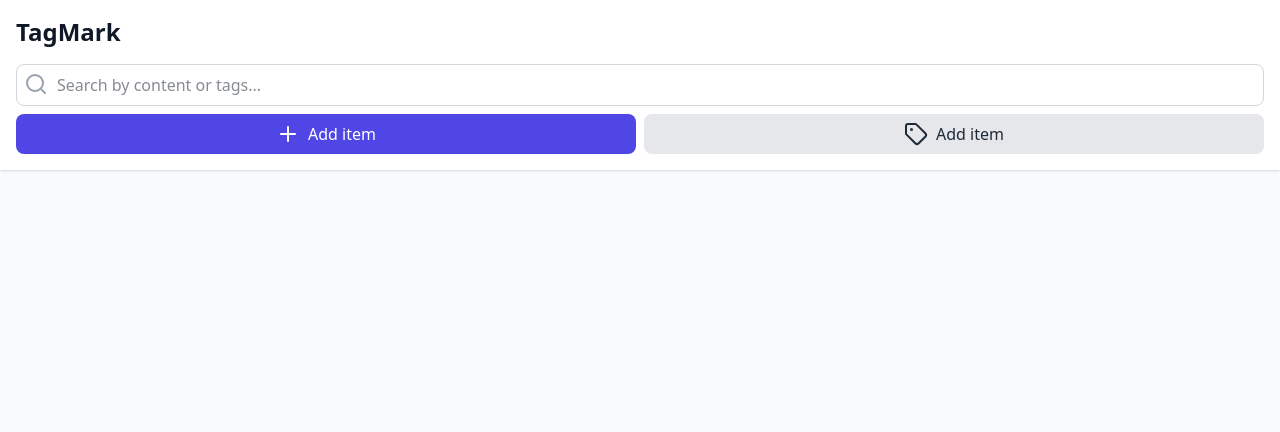
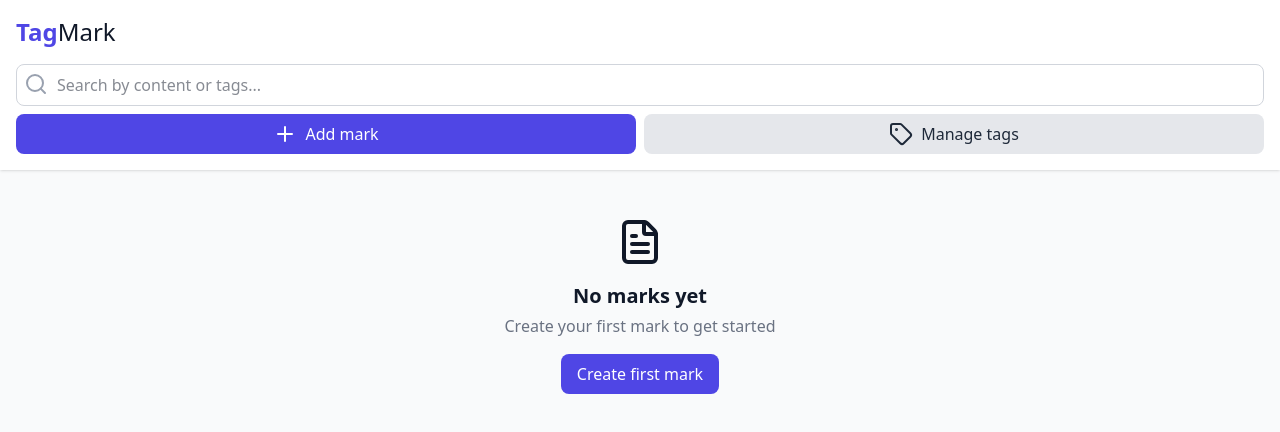
Before and after one commit to thismarcoantonio/tagmark, a Vue app: page / in a window 1280 px wide. Shown: the top 432 px of the page. Built offline with nearby package versions, Linux system fonts and the light colour scheme.

Commit message:
Add empty state

```diff
--- /dev/null
+++ b/src/components/EmptyState.vue
@@ -0,0 +1,15 @@
+<template>
+  <div class="flex flex-col items-center py-12">
+    <slot name="prepend" />
+    <h3 class="mb-1 text-xl font-bold text-gray-900">{{ title }}</h3>
+    <p class="mb-4 text-md text-gray-500">{{ description }}</p>
+    <slot name="append" />
+  </div>
+</template>
+
+<script lang="ts" setup>
+defineProps<{
+  title: string;
+  description: string;
+}>();
+</script>
--- a/src/components/MainButton.vue
+++ b/src/components/MainButton.vue
@@ -1,6 +1,6 @@
 <template>
   <button
-    class="flex w-full cursor-pointer px-4 py-2 rounded-lg font-medium transition-all duration-200 focus:outline-none focus:ring-2 focus:ring-offset-2"
+    class="flex cursor-pointer px-4 py-2 rounded-lg font-medium transition-all duration-200 focus:outline-none focus:ring-2 focus:ring-offset-2"
     :class="{
       'bg-primary-600 text-white hover:bg-primary-700 focus:ring-primary-500':
         !variant || variant === 'primary',
--- a/src/components/TopBar.vue
+++ b/src/components/TopBar.vue
@@ -1,6 +1,6 @@
 <template>
   <header class="bg-white shadow-sm sticky top-0 z-50 p-4">
-    <h1 class="text-2xl font-bold text-gray-900 mb-4">TagMark</h1>
+    <h1 class="text-2xl text-gray-900 mb-4"><b class="text-primary-600">Tag</b>Mark</h1>
     <menu-dropdown :items="[]" :filter-term="search">
       <text-field v-model="search" placeholder="Search by content or tags...">
         <template #prepend>
@@ -9,17 +9,17 @@
       </text-field>
     </menu-dropdown>
     <div class="mt-2 flex gap-2">
-      <main-button class="justify-center">
+      <main-button class="w-full justify-center">
         <template #prepend>
           <plus-icon />
         </template>
-        Add item
+        Add mark
       </main-button>
-      <main-button class="justify-center" variant="secondary">
+      <main-button class="w-full justify-center" variant="secondary">
         <template #prepend>
           <tag-icon />
         </template>
-        Add item
+        Manage tags
       </main-button>
     </div>
   </header>
--- a/src/views/HomeView.vue
+++ b/src/views/HomeView.vue
@@ -1,7 +1,24 @@
 <template>
   <top-bar />
+  <empty-state
+    v-if="!items.length"
+    title="No marks yet"
+    description="Create your first mark to get started"
+  >
+    <template #prepend>
+      <file-text-icon :size="48" class="mb-4" />
+    </template>
+    <template #append>
+      <main-button>Create first mark</main-button>
+    </template>
+  </empty-state>
 </template>
 
 <script lang="ts" setup>
+import { FileTextIcon } from 'lucide-vue-next';
 import TopBar from '@/components/TopBar.vue';
+import MainButton from '@/components/MainButton.vue';
+import EmptyState from '@/components/EmptyState.vue';
+
+const items: string[] = [];
 </script>
```
